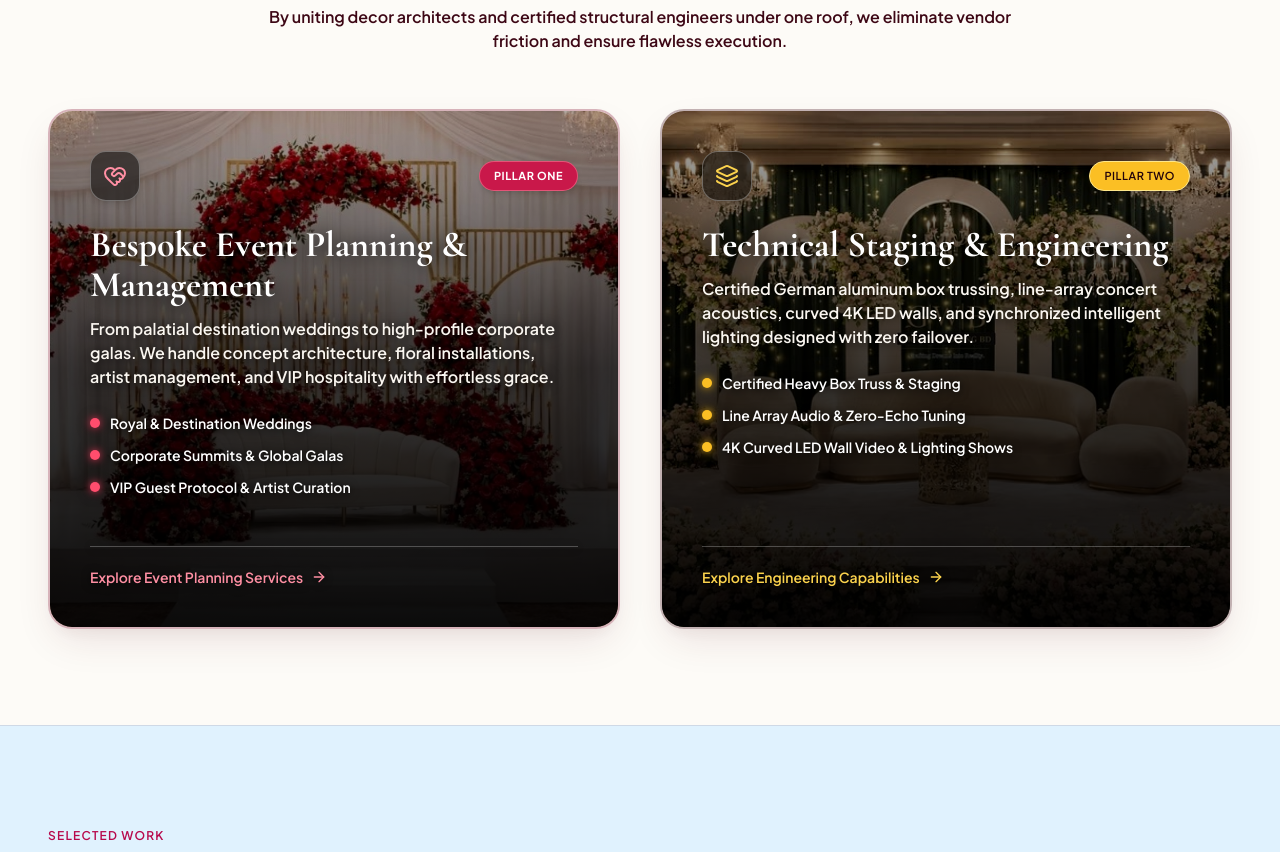
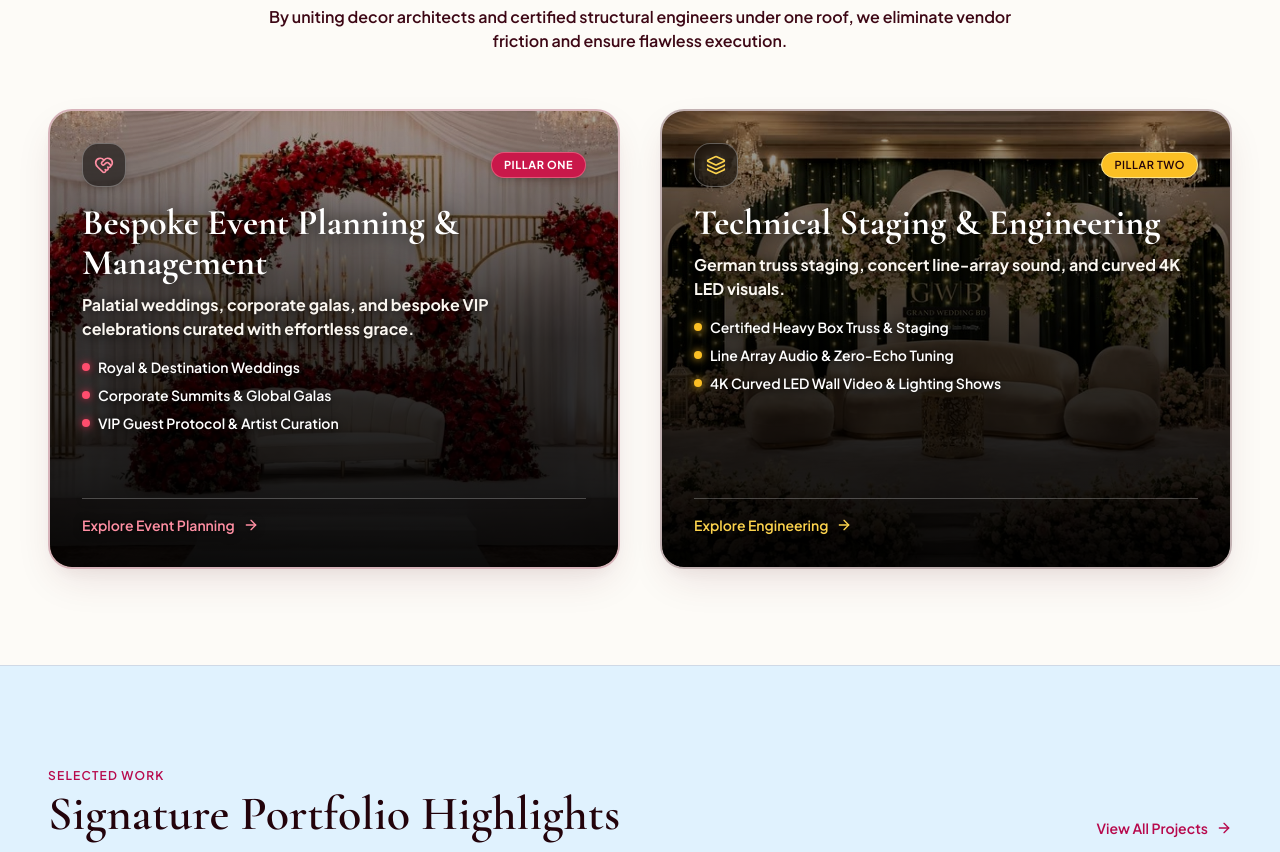
Before and after one commit to hemamalinicti/prince_event_planning, a React (Vite) app: page / in a window 1280 px wide. Shown: the part 1176-2028 px from the top of the page. Built offline with nearby package versions, Linux system fonts and the light colour scheme; a web font is replaced by a local one.

Commit message:
style(home): reduce content in two core pillars cards for cleaner presentation

```diff
--- a/src/pages/Home.jsx
+++ b/src/pages/Home.jsx
@@ -167,7 +167,7 @@ export default function Home({ onOpenEnquiry }) {
         <div className="grid grid-cols-1 md:grid-cols-2 gap-8 lg:gap-10">
 
           {/* Pillar 1: Event Planning Card - Royal Floral Arch Stage */}
-          <div className="relative rounded-3xl overflow-hidden border-2 border-cherry-900/30 shadow-warm-lg hover:shadow-warm-xl transition-all duration-300 flex flex-col justify-between group min-h-[520px]">
+          <div className="relative rounded-3xl overflow-hidden border-2 border-cherry-900/30 shadow-warm-lg hover:shadow-warm-xl transition-all duration-300 flex flex-col justify-between group min-h-[440px] sm:min-h-[460px]">
 
             {/* Background Image: User Provided Red Floral & Golden Arch Stage */}
             <div className="absolute inset-0 z-0 overflow-hidden">
@@ -181,35 +181,35 @@ export default function Home({ onOpenEnquiry }) {
             </div>
 
             {/* Card Content - Crisp White & Cherry Contrast */}
-            <div className="relative z-10 p-8 sm:p-10 flex flex-col justify-between h-full">
+            <div className="relative z-10 p-6 sm:p-8 flex flex-col justify-between h-full">
               <div>
-                <div className="flex items-center justify-between mb-6">
-                  <div className="w-13 h-13 p-3 rounded-2xl bg-black/50 backdrop-blur-md text-cherry-300 border border-white/30 shadow-md">
-                    <HeartHandshake className="w-6 h-6 text-cherry-300" />
+                <div className="flex items-center justify-between mb-4">
+                  <div className="w-11 h-11 p-2.5 rounded-2xl bg-black/50 backdrop-blur-md text-cherry-300 border border-white/30 shadow-md flex items-center justify-center">
+                    <HeartHandshake className="w-5 h-5 text-cherry-300" />
                   </div>
-                  <span className="text-[11px] uppercase tracking-wider font-bold px-3.5 py-1.5 rounded-full bg-cherry-600 text-white shadow-md border border-cherry-300/50">
+                  <span className="text-[11px] uppercase tracking-wider font-bold px-3 py-1 rounded-full bg-cherry-600 text-white shadow-md border border-cherry-300/50">
                     Pillar One
                   </span>
                 </div>
 
-                <h3 className="font-editorial text-2xl sm:text-3xl lg:text-4xl font-bold text-white mb-3 drop-shadow-[0_2px_10px_rgba(0,0,0,0.95)]">
+                <h3 className="font-editorial text-2xl sm:text-3xl lg:text-4xl font-bold text-white mb-2.5 drop-shadow-[0_2px_10px_rgba(0,0,0,0.95)]">
                   Bespoke Event Planning & Management
                 </h3>
-                <p className="text-sm md:text-base text-cream-100 leading-relaxed mb-6 font-bold drop-shadow-[0_1px_6px_rgba(0,0,0,0.9)]">
-                  From palatial destination weddings to high-profile corporate galas. We handle concept architecture, floral installations, artist management, and VIP hospitality with effortless grace.
+                <p className="text-xs sm:text-sm md:text-base text-cream-100 leading-relaxed mb-4 font-medium drop-shadow-[0_1px_6px_rgba(0,0,0,0.9)]">
+                  Palatial weddings, corporate galas, and bespoke VIP celebrations curated with effortless grace.
                 </p>
 
-                <ul className="space-y-3 text-xs sm:text-sm text-white font-semibold mb-8 drop-shadow-[0_1px_4px_rgba(0,0,0,0.9)]">
-                  <li className="flex items-center gap-2.5">
-                    <span className="w-2.5 h-2.5 rounded-full bg-cherry-400 shrink-0 shadow-[0_0_8px_#ff4d6d]" />
+                <ul className="space-y-2 text-xs sm:text-sm text-white font-medium mb-5 drop-shadow-[0_1px_4px_rgba(0,0,0,0.9)]">
+                  <li className="flex items-center gap-2">
+                    <span className="w-2 h-2 rounded-full bg-cherry-400 shrink-0 shadow-[0_0_8px_#ff4d6d]" />
                     <span>Royal & Destination Weddings</span>
                   </li>
-                  <li className="flex items-center gap-2.5">
-                    <span className="w-2.5 h-2.5 rounded-full bg-cherry-400 shrink-0 shadow-[0_0_8px_#ff4d6d]" />
+                  <li className="flex items-center gap-2">
+                    <span className="w-2 h-2 rounded-full bg-cherry-400 shrink-0 shadow-[0_0_8px_#ff4d6d]" />
                     <span>Corporate Summits & Global Galas</span>
                   </li>
-                  <li className="flex items-center gap-2.5">
-                    <span className="w-2.5 h-2.5 rounded-full bg-cherry-400 shrink-0 shadow-[0_0_8px_#ff4d6d]" />
+                  <li className="flex items-center gap-2">
+                    <span className="w-2 h-2 rounded-full bg-cherry-400 shrink-0 shadow-[0_0_8px_#ff4d6d]" />
                     <span>VIP Guest Protocol & Artist Curation</span>
                   </li>
                 </ul>
@@ -217,16 +217,16 @@ export default function Home({ onOpenEnquiry }) {
 
               <Link
                 to="/event-planning"
-                className="inline-flex items-center gap-2 text-xs sm:text-sm font-bold text-cherry-300 hover:text-white pt-5 border-t border-white/25 group/link transition-colors drop-shadow-[0_1px_4px_rgba(0,0,0,0.95)]"
+                className="inline-flex items-center gap-2 text-xs sm:text-sm font-bold text-cherry-300 hover:text-white pt-4 border-t border-white/25 group/link transition-colors drop-shadow-[0_1px_4px_rgba(0,0,0,0.95)]"
               >
-                <span>Explore Event Planning Services</span>
+                <span>Explore Event Planning</span>
                 <ArrowRight className="w-4 h-4 group-hover/link:translate-x-1 transition-transform" />
               </Link>
             </div>
           </div>
 
           {/* Pillar 2: Technical Engineering Card - White Arch & Chandelier Stage */}
-          <div className="relative rounded-3xl overflow-hidden border-2 border-burgundy-900/30 shadow-warm-lg hover:shadow-warm-xl transition-all duration-300 flex flex-col justify-between group min-h-[520px]">
+          <div className="relative rounded-3xl overflow-hidden border-2 border-burgundy-900/30 shadow-warm-lg hover:shadow-warm-xl transition-all duration-300 flex flex-col justify-between group min-h-[440px] sm:min-h-[460px]">
 
             {/* Background Image: User Provided Grand White Arch Stage & Chandeliers */}
             <div className="absolute inset-0 z-0 overflow-hidden">
@@ -240,35 +240,35 @@ export default function Home({ onOpenEnquiry }) {
             </div>
 
             {/* Card Content - Crisp White & Radiant Amber Contrast */}
-            <div className="relative z-10 p-8 sm:p-10 flex flex-col justify-between h-full">
+            <div className="relative z-10 p-6 sm:p-8 flex flex-col justify-between h-full">
               <div>
-                <div className="flex items-center justify-between mb-6">
-                  <div className="w-13 h-13 p-3 rounded-2xl bg-black/50 backdrop-blur-md text-amber-300 border border-white/30 shadow-md">
-                    <Layers className="w-6 h-6 text-amber-300" />
+                <div className="flex items-center justify-between mb-4">
+                  <div className="w-11 h-11 p-2.5 rounded-2xl bg-black/50 backdrop-blur-md text-amber-300 border border-white/30 shadow-md flex items-center justify-center">
+                    <Layers className="w-5 h-5 text-amber-300" />
                   </div>
-                  <span className="text-[11px] uppercase tracking-wider font-bold px-3.5 py-1.5 rounded-full bg-amber-400 text-burgundy-950 shadow-md border border-amber-200">
+                  <span className="text-[11px] uppercase tracking-wider font-bold px-3 py-1 rounded-full bg-amber-400 text-burgundy-950 shadow-md border border-amber-200">
                     Pillar Two
                   </span>
                 </div>
 
-                <h3 className="font-editorial text-2xl sm:text-3xl lg:text-4xl font-bold text-white mb-3 drop-shadow-[0_2px_10px_rgba(0,0,0,0.95)]">
+                <h3 className="font-editorial text-2xl sm:text-3xl lg:text-4xl font-bold text-white mb-2.5 drop-shadow-[0_2px_10px_rgba(0,0,0,0.95)]">
                   Technical Staging & Engineering
                 </h3>
-                <p className="text-sm md:text-base text-cream-100 leading-relaxed mb-6 font-bold drop-shadow-[0_1px_6px_rgba(0,0,0,0.9)]">
-                  Certified German aluminum box trussing, line-array concert acoustics, curved 4K LED walls, and synchronized intelligent lighting designed with zero failover.
+                <p className="text-xs sm:text-sm md:text-base text-cream-100 leading-relaxed mb-4 font-medium drop-shadow-[0_1px_6px_rgba(0,0,0,0.9)]">
+                  German truss staging, concert line-array sound, and curved 4K LED visuals.
                 </p>
 
-                <ul className="space-y-3 text-xs sm:text-sm text-white font-semibold mb-8 drop-shadow-[0_1px_4px_rgba(0,0,0,0.9)]">
-                  <li className="flex items-center gap-2.5">
-                    <span className="w-2.5 h-2.5 rounded-full bg-amber-400 shrink-0 shadow-[0_0_8px_#fbbf24]" />
+                <ul className="space-y-2 text-xs sm:text-sm text-white font-medium mb-5 drop-shadow-[0_1px_4px_rgba(0,0,0,0.9)]">
+                  <li className="flex items-center gap-2">
+                    <span className="w-2 h-2 rounded-full bg-amber-400 shrink-0 shadow-[0_0_8px_#fbbf24]" />
                     <span>Certified Heavy Box Truss & Staging</span>
                   </li>
-                  <li className="flex items-center gap-2.5">
-                    <span className="w-2.5 h-2.5 rounded-full bg-amber-400 shrink-0 shadow-[0_0_8px_#fbbf24]" />
+                  <li className="flex items-center gap-2">
+                    <span className="w-2 h-2 rounded-full bg-amber-400 shrink-0 shadow-[0_0_8px_#fbbf24]" />
                     <span>Line Array Audio & Zero-Echo Tuning</span>
                   </li>
-                  <li className="flex items-center gap-2.5">
-                    <span className="w-2.5 h-2.5 rounded-full bg-amber-400 shrink-0 shadow-[0_0_8px_#fbbf24]" />
+                  <li className="flex items-center gap-2">
+                    <span className="w-2 h-2 rounded-full bg-amber-400 shrink-0 shadow-[0_0_8px_#fbbf24]" />
                     <span>4K Curved LED Wall Video & Lighting Shows</span>
                   </li>
                 </ul>
@@ -276,9 +276,9 @@ export default function Home({ onOpenEnquiry }) {
 
               <Link
                 to="/engineering"
-                className="inline-flex items-center gap-2 text-xs sm:text-sm font-bold text-amber-300 hover:text-white pt-5 border-t border-white/25 group/link transition-colors drop-shadow-[0_1px_4px_rgba(0,0,0,0.95)]"
+                className="inline-flex items-center gap-2 text-xs sm:text-sm font-bold text-amber-300 hover:text-white pt-4 border-t border-white/25 group/link transition-colors drop-shadow-[0_1px_4px_rgba(0,0,0,0.95)]"
               >
-                <span>Explore Engineering Capabilities</span>
+                <span>Explore Engineering</span>
                 <ArrowRight className="w-4 h-4 group-hover/link:translate-x-1 transition-transform" />
               </Link>
             </div>
```
